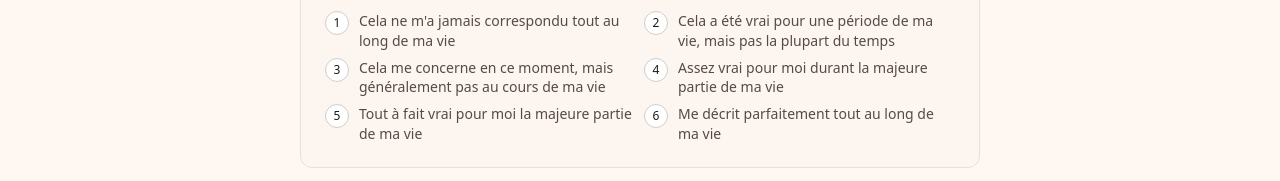
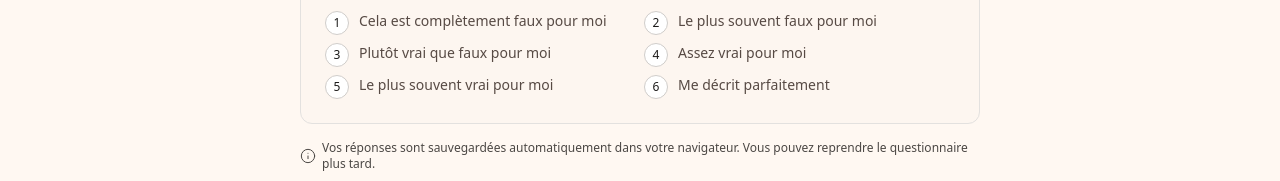
Before and after one commit to nicodev3/nicolas-devaux-psychologue.fr, an Astro site: page /outils/questionnaire-schemas-young in a window 1280 px wide. Shown: the part 595-776 px from the top of the page. Built offline with nearby package versions, Linux system fonts and the light colour scheme; Astro itself is replaced by a stand-in of ours; no server answers.

```diff
--- a/src/pages/outils/questionnaire-schemas-young.astro
+++ b/src/pages/outils/questionnaire-schemas-young.astro
@@ -44,12 +44,12 @@
         </p>
         <div class="grid grid-cols-1 sm:grid-cols-2 gap-2 text-sm">
           {[
-            [1, "Cela ne m'a jamais correspondu tout au long de ma vie"],
-            [2, "Cela a été vrai pour une période de ma vie, mais pas la plupart du temps"],
-            [3, "Cela me concerne en ce moment, mais généralement pas au cours de ma vie"],
-            [4, "Assez vrai pour moi durant la majeure partie de ma vie"],
-            [5, "Tout à fait vrai pour moi la majeure partie de ma vie"],
-            [6, "Me décrit parfaitement tout au long de ma vie"],
+            [1, "Cela est complètement faux pour moi"],
+            [2, "Le plus souvent faux pour moi"],
+            [3, "Plutôt vrai que faux pour moi"],
+            [4, "Assez vrai pour moi"],
+            [5, "Le plus souvent vrai pour moi"],
+            [6, "Me décrit parfaitement"],
           ].map(([n, label]) => (
             <div class="flex items-start gap-2.5">
               <span class="font-ui shrink-0 w-6 h-6 rounded-full bg-surface-raised border border-border-strong flex items-center justify-center text-xs font-medium text-tertiary">{n}</span>
```
